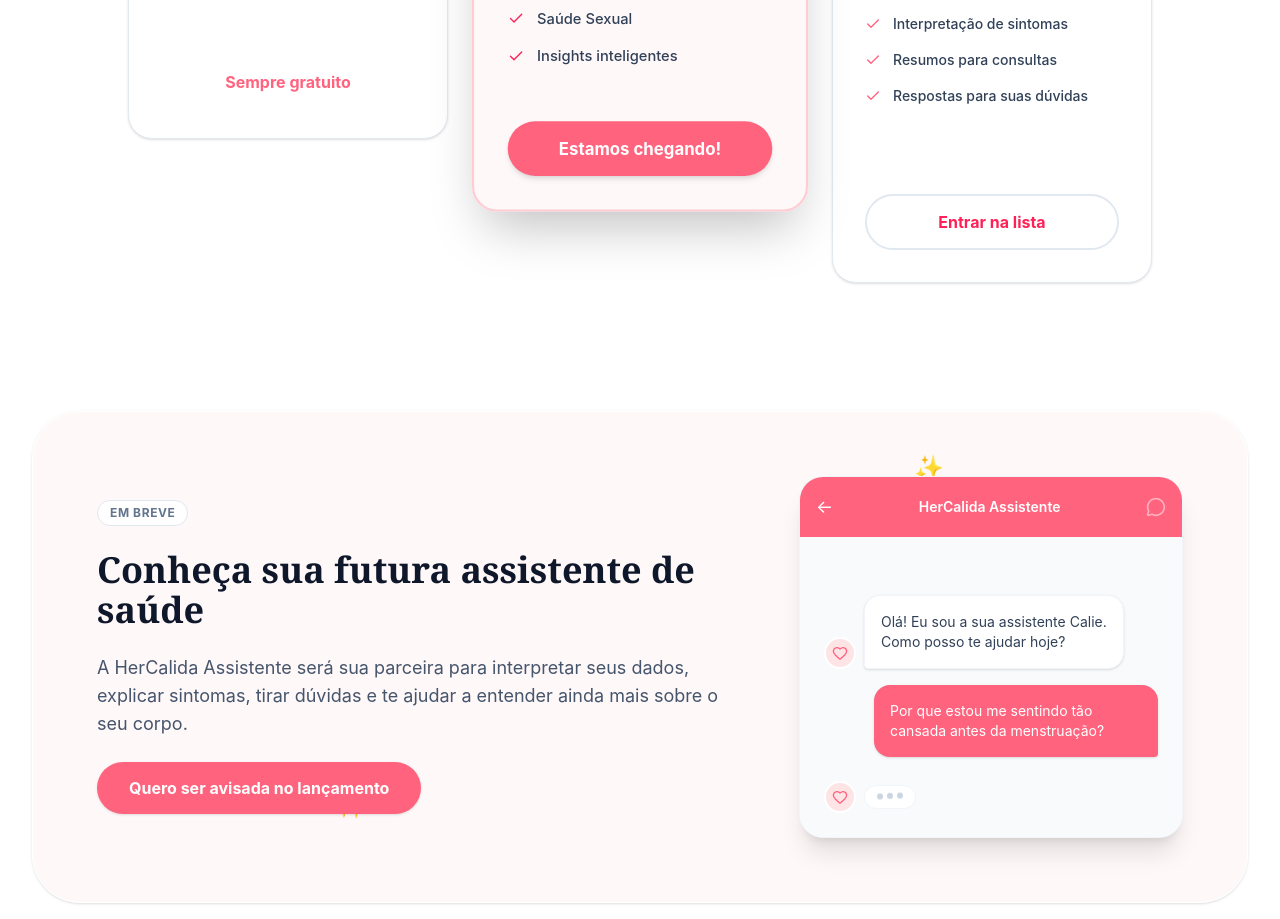
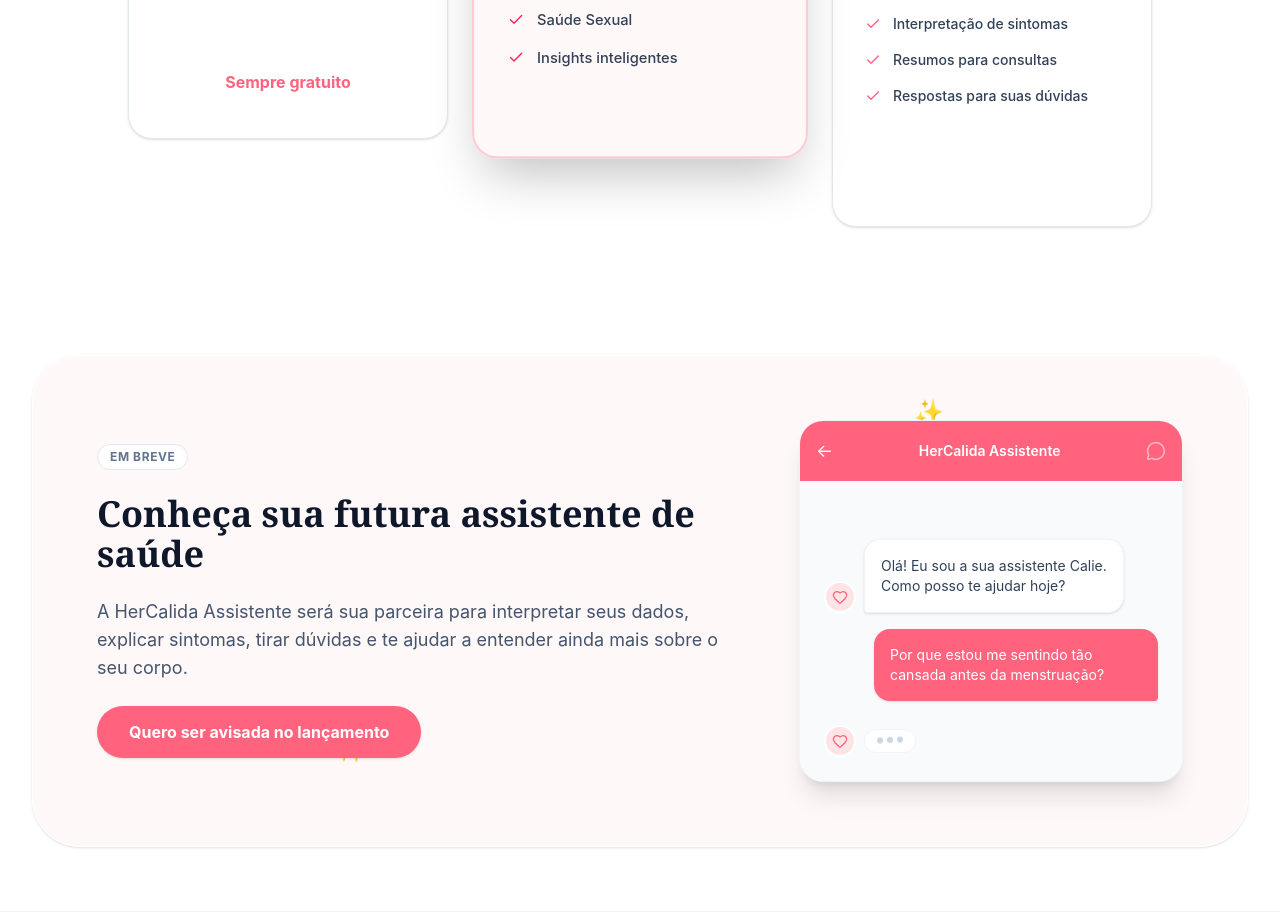
Before and after one commit to BrunoBauerPorto/hercalida-web, a Next.js app: page / in a window 1280 px wide. Shown: the part 3120-4039 px from the top of the page. Built offline with nearby package versions, Linux system fonts and the light colour scheme.

Commit message:
Novas opções

```diff
--- a/src/app/page.js
+++ b/src/app/page.js
@@ -283,9 +283,7 @@
                   </li>
                 ))}
               </ul>
-              <button className="w-full bg-rose-400 text-white font-bold py-3.5 rounded-full hover:bg-rose-500 transition-colors shadow-md text-sm md:text-base">
-                Estamos chegando!
-              </button>
+
             </div>
 
             {/* Assistente */}
@@ -311,9 +309,7 @@
                   </li>
                 ))}
               </ul>
-              <button className="w-full bg-white border-2 border-slate-200 text-rose-500 font-bold py-3.5 rounded-full hover:bg-slate-50 transition-colors text-sm md:text-base">
-                Entrar na lista
-              </button>
+
             </div>
 
           </div>
```
